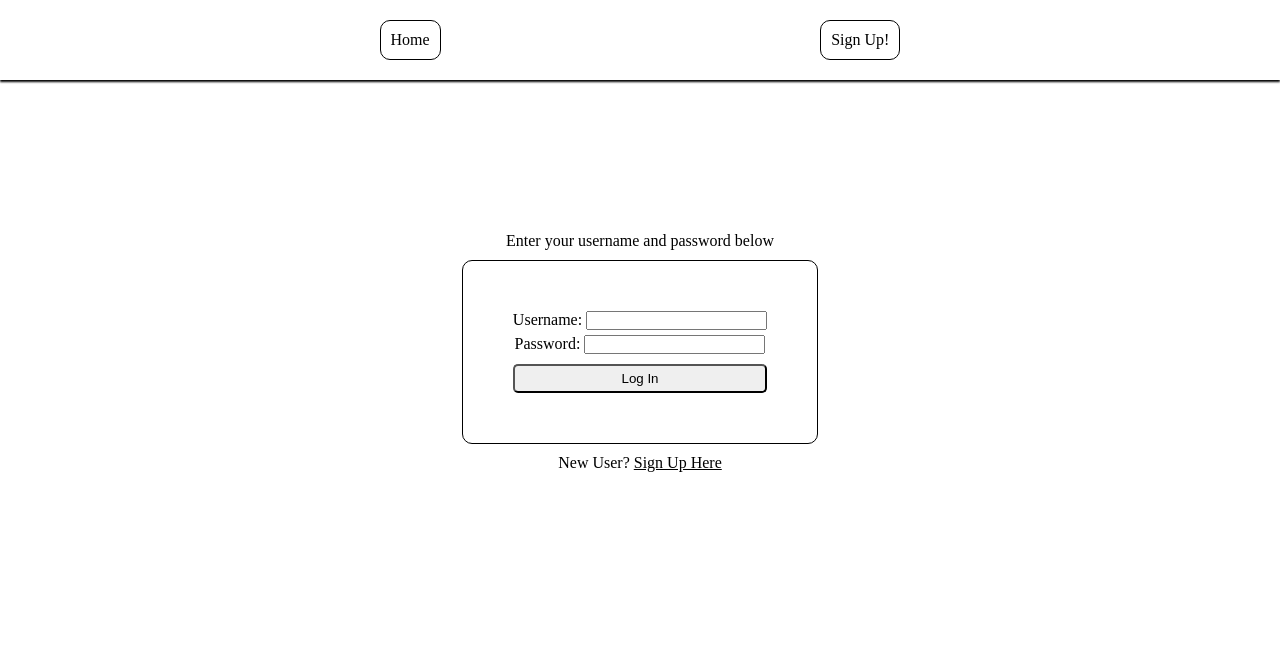
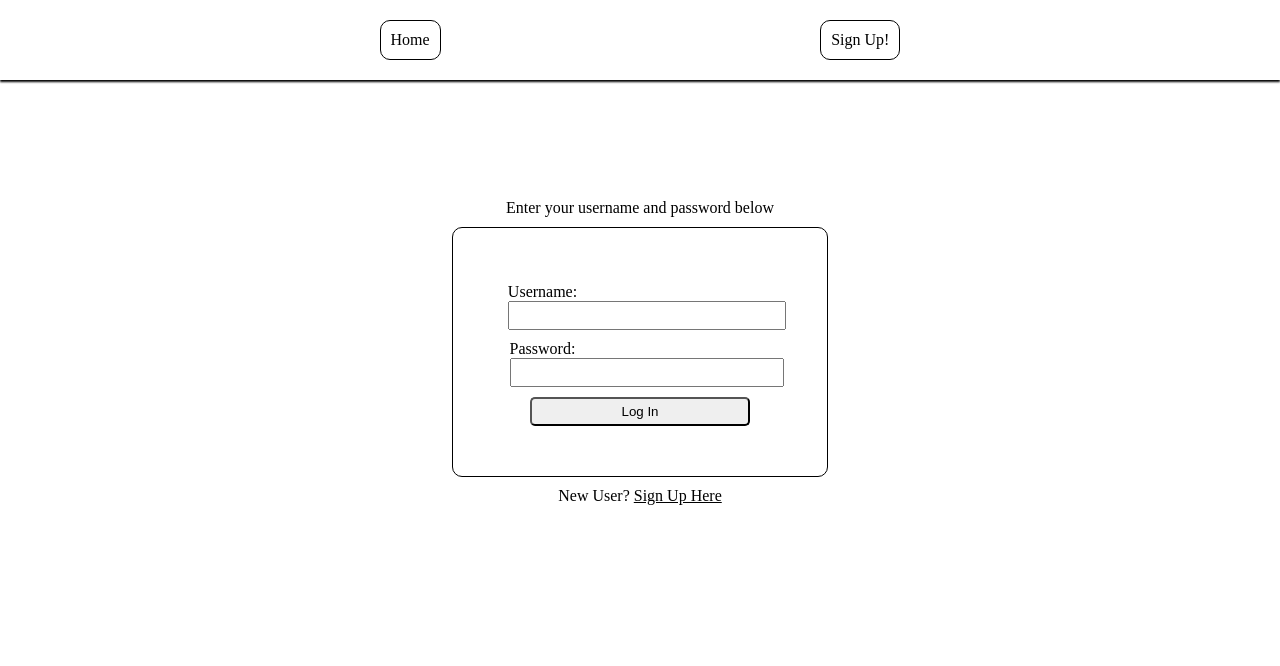
Before and after one commit to forty9unbeaten/djangoTweets, a Django app: page /login/ in a window 1280 px wide. Shown: the top 666 px of the page. Run offline with Django 3.2, Linux system fonts and the light colour scheme.

Commit message:
CSS modifications for login page

```diff
--- a/static/login.css
+++ b/static/login.css
@@ -17,17 +17,27 @@
     margin: 10px 0 10px 0;
 }
 
+#login__container form p input {
+    width: 100%;
+    padding: 5px;
+}
+
 #login__container p {
-    padding-bottom: 5px;
+    padding: 5px;
 }
 
 #login__container button {
     padding: 5px;
     margin-top: 5px;
-    width: 100%;
+    width: 80%;
     border-radius: 5px;
 }
 
 #login__register a {
     color: black;
 }
+
+#login__error {
+    color: red;
+    margin-top: 5px;
+}
```
